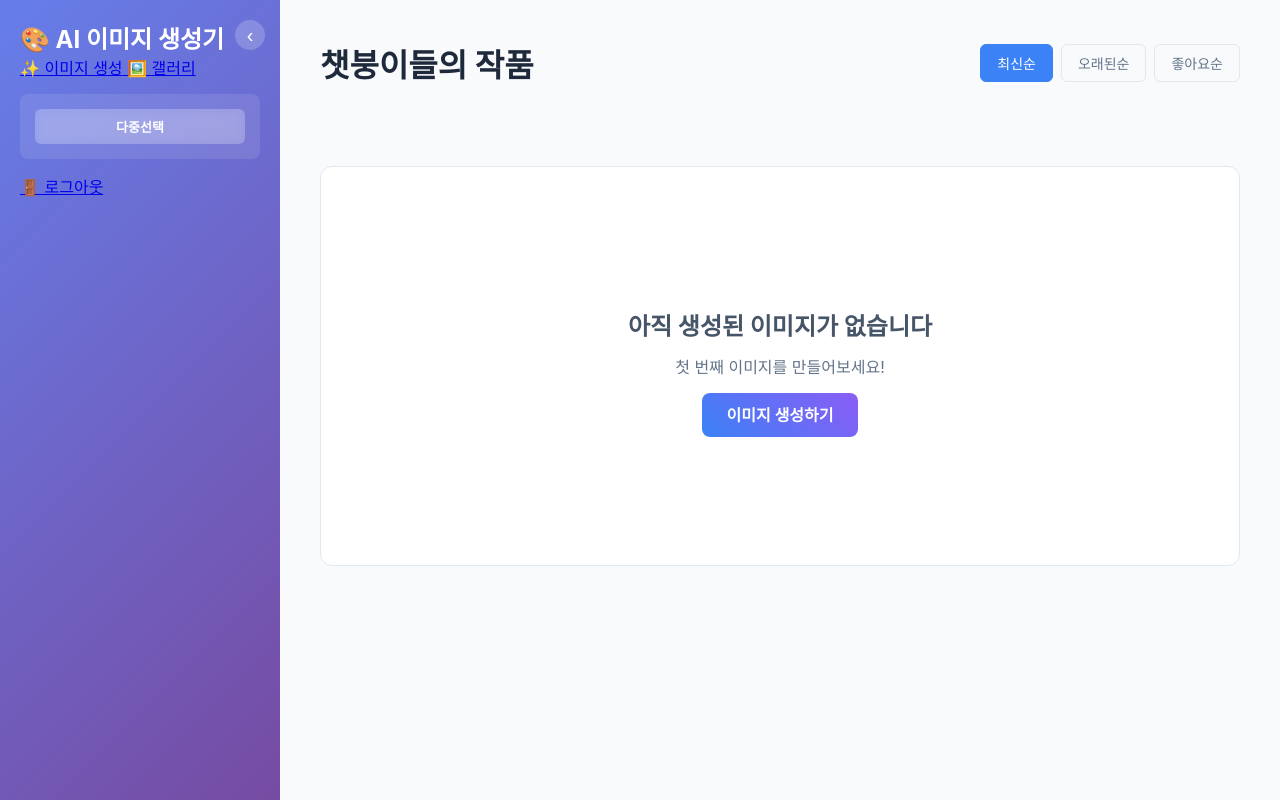
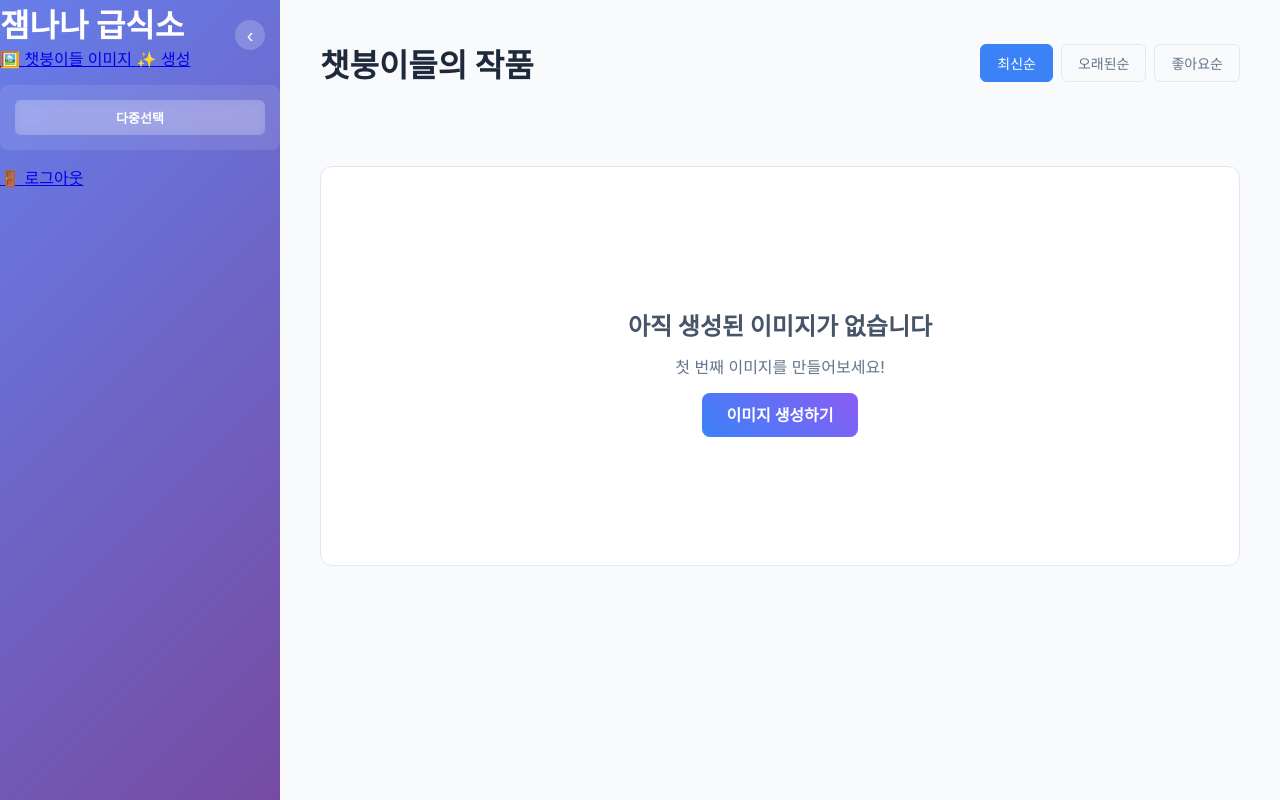
Before and after one commit to B-ai-P/banana-hugging, a Flask app: page /gallery in a window 1280 px wide. Run offline with Flask 3, Linux system fonts and the light colour scheme; the visitor is signed in with stand-in values (Sample User, id 1); data that the repository does not hold is empty; parts of the project's set-up code (start-up, migrations or seed data) failed here and were passed over.

Commit message:
Update gallery.html

```diff
--- a/templates/gallery.html
+++ b/templates/gallery.html
@@ -15,20 +15,22 @@
                 <span>‹</span>
             </button>
 
-            <div class="sidebar-content">
             <div class="logo">
-                    <h2>🎨 AI 이미지 생성기</h2>
+                <h1>잼나나 급식소</h1>
             </div>
 
             <nav class="nav-menu">
+                <a href="/gallery" class="nav-item active">
+                    <span class="nav-icon">🖼️</span>
+                    <span class="nav-text">챗붕이들 이미지</span>
+                </a>
                 <a href="/" class="nav-item">
-                        <span>✨ 이미지 생성</span>
+                    <span class="nav-icon">✨</span>
+                    <span class="nav-text">생성</span>
                 </a>
-                    <a href="/gallery" class="nav-item active">
-                        <span>🖼️ 갤러리</span>
-                    </a>
+            </nav>
 
-                    <!-- 어드민 패널을 여기로 이동 -->
+            <!-- 어드민 패널을 로그아웃 버튼 위에 추가 -->
             <div class="admin-panel-fixed" id="adminPanelFixed" style="display: none;">
                 <div class="admin-controls-fixed">
                     <button id="selectModeBtn" class="admin-btn-fixed">다중선택</button>
@@ -38,10 +40,12 @@
                 </div>
             </div>
 
-                    <a href="/logout" class="nav-item logout">
-                        <span>🚪 로그아웃</span>
+            <!-- 로그아웃 버튼 -->
+            <div class="sidebar-footer">
+                <a href="/logout" class="logout-btn">
+                    <span class="nav-icon">🚪</span>
+                    <span class="nav-text">로그아웃</span>
                 </a>
-                </nav>
             </div>
         </div>
 
```
Lines whose indentation alone changed are shown as unchanged.
